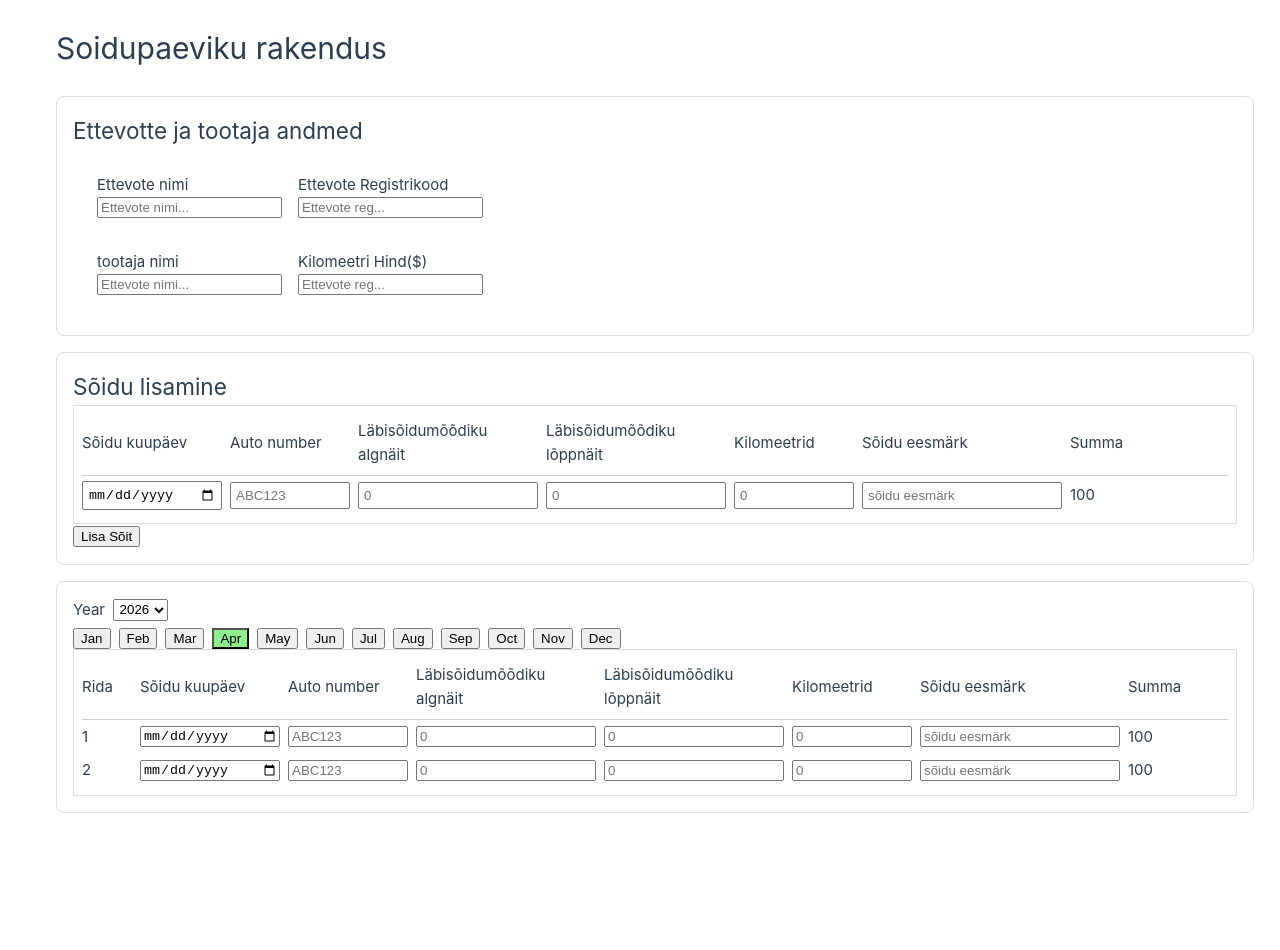
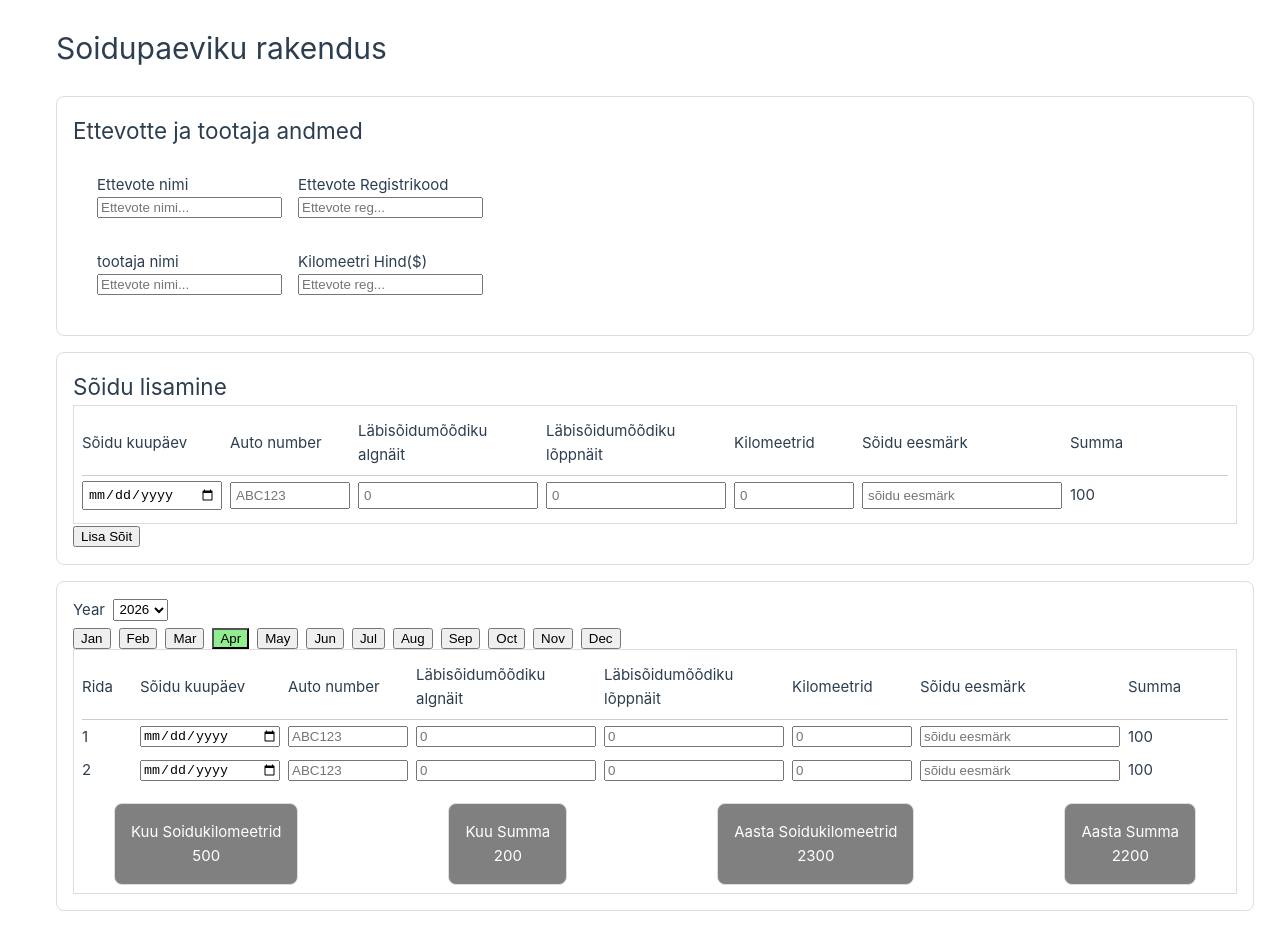
Before and after one commit to RasmusKuusmaa/ACNT, a Vue app: page / in a window 1280 px wide. Before the commit the page ends 853 px from the top, so only its background shows below. Built offline with nearby package versions, Linux system fonts and the light colour scheme; the HTML template or start-up script is replaced by a standard one.

Commit message:
current data

```diff
--- a/src/components/MonthTable.vue
+++ b/src/components/MonthTable.vue
@@ -33,6 +33,28 @@
             <input type="text" placeholder="sõidu eesmärk" />
             <div>100</div>
         </div>
+
+        <div class="totals">
+            <div class="total-card">
+                <label>Kuu Soidukilomeetrid</label>
+                <label>500</label>
+            </div>
+
+            <div class="total-card">
+                <label>Kuu Summa</label>
+                <label>200</label>
+            </div>
+
+            <div class="total-card">
+                <label>Aasta Soidukilomeetrid</label>
+                <label>2300</label>
+            </div>
+
+            <div class="total-card">
+                <label>Aasta Summa</label>
+                <label>2200</label>
+            </div>
+        </div>
     </div>
 </template>
 
@@ -64,4 +86,23 @@
     border-bottom: 1px solid #ccc;
     padding-bottom: 0.5rem;
 }
+
+.totals {
+    margin-top: 1rem;
+    display: flex;
+    justify-content: space-between;
+}
+
+.total-card {
+    border: 1px solid #ddd;
+    padding: 1rem;
+    margin-left: 2rem;
+    margin-right: 2rem;
+    border-radius: 8px;
+    background-color: gray;
+    color: white;
+    display: flex;
+    flex-direction: column;
+    align-items: center;
+}
 </style>
```
